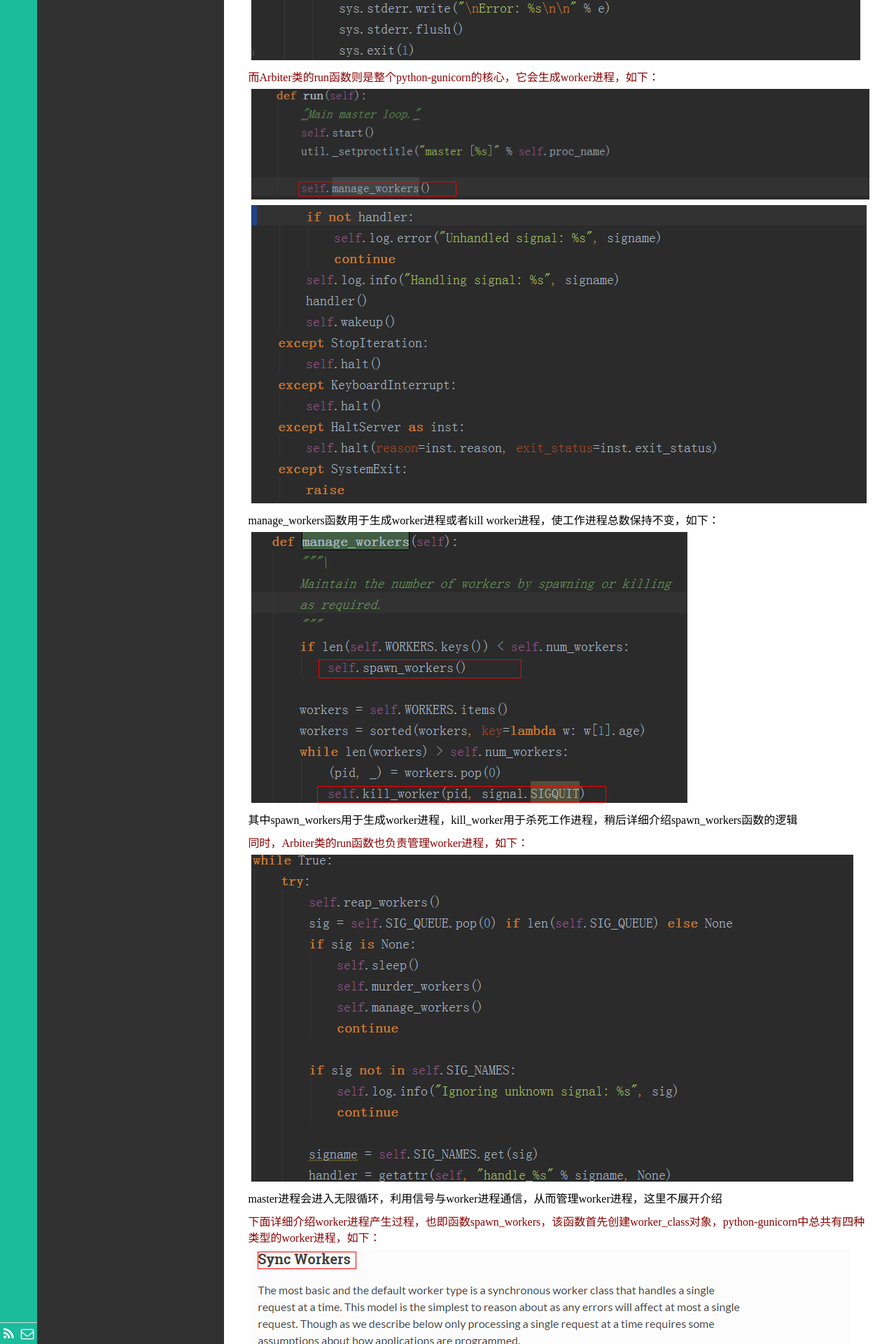
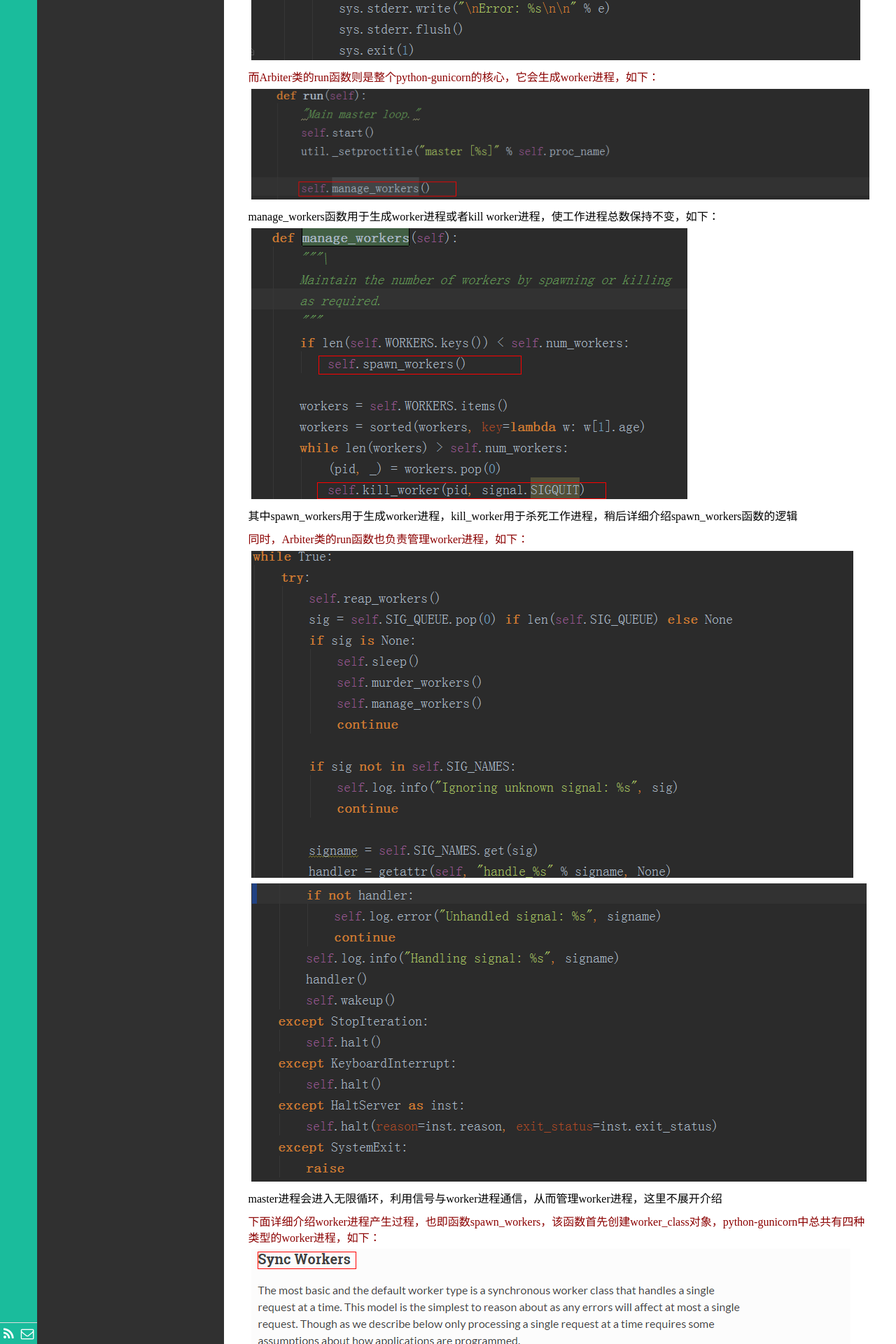
Before and after one commit to duyanghao/duyanghao.github.io, a Jekyll site: the page built from _posts/技术/2016-10-24-docker-registry.md, in a window 1280 px wide. Shown: the part 3080-5000 px from the top of the page at 70% size. Built offline with Jekyll 4.4.1, drawn with Linux system fonts in a browser that asks for light colours; comment, search, counter and statistics services are not loaded.

Commit message:
Update 2016-10-24-docker-registry.md
Signed-off-by: duyanghao <1294057873@qq.com>

```diff
--- a/_posts/技术/2016-10-24-docker-registry.md
+++ b/_posts/技术/2016-10-24-docker-registry.md
@@ -79,7 +79,6 @@
 
 <font color="#8B0000">而Arbiter类的run函数则是整个python-gunicorn的核心，它会生成worker进程，如下：</font>
 ![](/public/img/docker-registry/2016-10-24-docker-registry/13.png)
-![](/public/img/docker-registry/2016-10-24-docker-registry/32.png)
 
 manage_workers函数用于生成worker进程或者kill worker进程，使工作进程总数保持不变，如下：
 ![](/public/img/docker-registry/2016-10-24-docker-registry/14.png)
@@ -88,6 +87,7 @@
 
 <font color="#8B0000">同时，Arbiter类的run函数也负责管理worker进程，如下：</font>
 ![](/public/img/docker-registry/2016-10-24-docker-registry/15.png)
+![](/public/img/docker-registry/2016-10-24-docker-registry/32.png)
 
 master进程会进入无限循环，利用信号与worker进程通信，从而管理worker进程，这里不展开介绍
 
@@ -101,8 +101,7 @@
 回顾开始，启动脚本中其实已经指定了是使用AsyncIO Workers 进程的，如下：
 ![](/public/img/docker-registry/2016-10-24-docker-registry/19.png)
 
-<font color="#8B0000">就是由-k选项指定工作进程类型，gevent表示AsyncIO Workers进程类型</font>
-
+**就是由-k选项指定工作进程类型，gevent表示AsyncIO Workers进程类型**
 
 python-gunicorn中与该worker进程对应的处理类是gunicorn/workers/ggevent.py中GeventWorker类，也即spawn_workers函数会生成GeventWorker类对象
 
```
